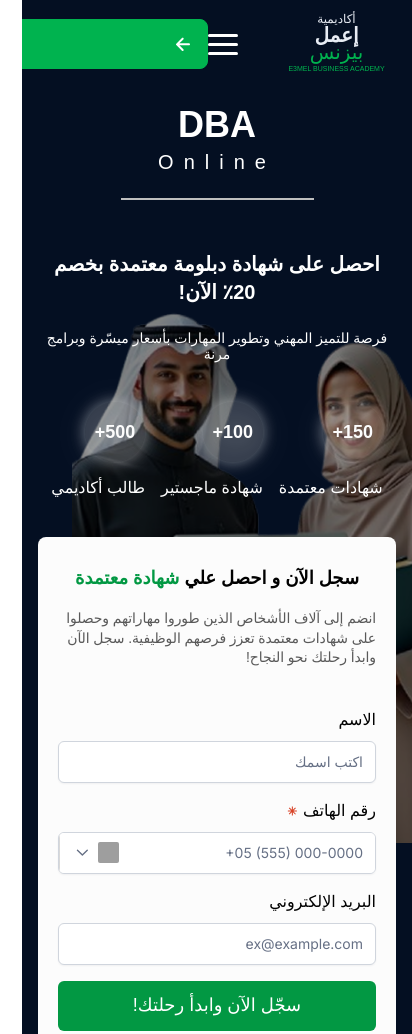
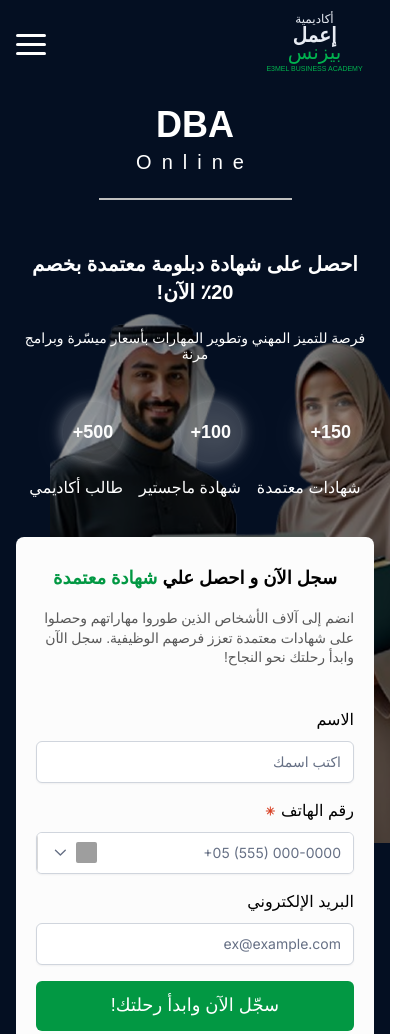
Before and after one commit to alihatem361/DiplomaTemplate, a website: page index.html in a window 390 px wide. Shown: the top 1034 px of the page, 412 px wide, since content can reach past the window. Drawn offline with nearby package versions, Linux system fonts and the light colour scheme; grey boxes are pictures that could not be loaded; a web font is replaced by a local one.

Commit message:
Update navigation CTA visibility and adjust MBA program background positioning

```diff
--- a/index.html
+++ b/index.html
@@ -22,7 +22,7 @@
       <nav class="navbar">
         <div class="nav-container">
           <!-- CTA Button -->
-          <div class="nav-cta">
+            <div class="nav-cta hidden sm:block">
             <button class="cta-button">
               <span>سجل الآن و ابدأ رحلتك</span>
               <svg
--- a/style.css
+++ b/style.css
@@ -1506,6 +1506,7 @@ body {
 
   .mba-program-bg-small {
     display: block;
+    left: 0;
   }
 
   .mba-program-container {
```
Lines whose indentation alone changed are shown as unchanged.
